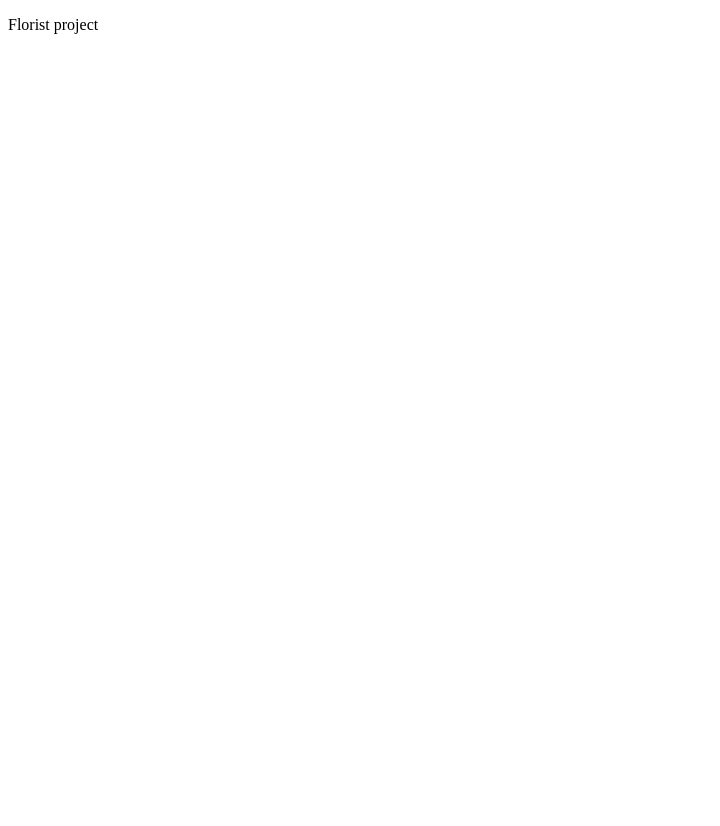
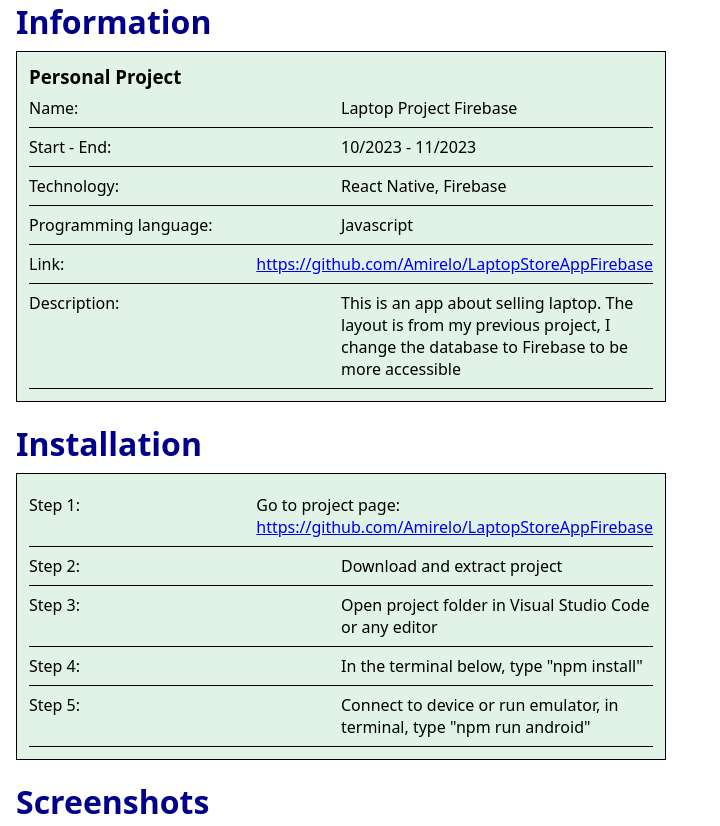
Before and after one commit to Amirelo/portfolio, a plain HTML site: page pages/florist_project_page.html in a window 1280 px wide. Shown: the top 826 px of the page, without its empty margins (0-720 px from the left). Before the commit the page ends 800 px from the top, so only its background shows below. Drawn offline with Linux system fonts and the light colour scheme.

Commit message:
Update info

```diff
--- a/pages/florist_project_page.html
+++ b/pages/florist_project_page.html
@@ -1,11 +1,82 @@
 <!DOCTYPE html>
 <html lang="en">
+
 <head>
     <meta charset="UTF-8">
     <meta name="viewport" content="width=device-width, initial-scale=1.0">
-    <title>Florist project</title>
+    <link rel="stylesheet" href="../styles/styles.css">
+    <title>(new) Laptop project</title>
 </head>
+
 <body>
-    <p>Florist project</p>
+    <main>
+        <h1>Information</h1>
+        <div style="padding: 12px; border: 1px solid black; background-color: #e1f2e6; width: 50%;margin-bottom: 20px;">
+            <h3>Personal Project</h3>
+            <div class="project_row">
+                <p>Name:</p>
+                <p>Laptop Project Firebase</p>
+            </div>
+            <div class="project_row">
+                <p>Start - End:</p>
+                <p>10/2023 - 11/2023</p>
+            </div>
+            <div class="project_row">
+                <p>Technology:</p>
+                <p>React Native, Firebase</p>
+            </div>
+            <div class="project_row">
+                <p>Programming language:</p>
+                <p>Javascript</p>
+            </div>
+            <div class="project_row">
+                <p>Link:</p>
+                <p><a href="https://github.com/Amirelo/LaptopStoreAppFirebase"
+                        target="_blank">https://github.com/Amirelo/LaptopStoreAppFirebase</a></p>
+            </div>
+
+            <div class="project_row">
+                <p>Description:</p>
+                <p>This is an app about selling laptop. The layout is from my previous project, I change the database to
+                    Firebase to be more accessible</p>
+            </div>
+        </div>
+
+        <h1>Installation</h1>
+        <div style="padding: 12px; border: 1px solid black; background-color: #e1f2e6; width: 50%;margin-bottom: 20px;">
+            <div class="project_row">
+                <p>Step 1:</p>
+                <p>Go to project page: <a href="https://github.com/Amirelo/LaptopStoreAppFirebase"
+                        target="_blank">https://github.com/Amirelo/LaptopStoreAppFirebase</a> </p>
+            </div>
+            <div class="project_row">
+                <p>Step 2:</p>
+                <p>Download and extract project</p>
+            </div>
+            <div class="project_row">
+                <p>Step 3:</p>
+                <p>Open project folder in Visual Studio Code or any editor</p>
+            </div>
+            <div class="project_row">
+                <p>Step 4:</p>
+                <p>In the terminal below, type "npm install"</p>
+            </div>
+
+            <div class="project_row">
+                <p>Step 5:</p>
+                <p>Connect to device or run emulator, in terminal, type "npm run android"</p>
+            </div>
+        </div>
+
+        <!-- <h1>Video</h1> -->
+        <h1 >Screenshots</h1>
+        <div style="display: flex; justify-content: space-around;margin-bottom: 20px;">
+            <img src="../images/laptop_project_new/laptop_new_1.jpg" width="200" alt="">
+            <img src="../images/laptop_project_new/laptop_new_2.jpg" width="200" alt="">
+            <img src="../images/laptop_project_new/laptop_new_3.jpg" width="200" alt="">
+        </div>
+    </main>
+</main>
 </body>
+
 </html>
```
Also changed, not shown: index.html (+1 -1 lines).
